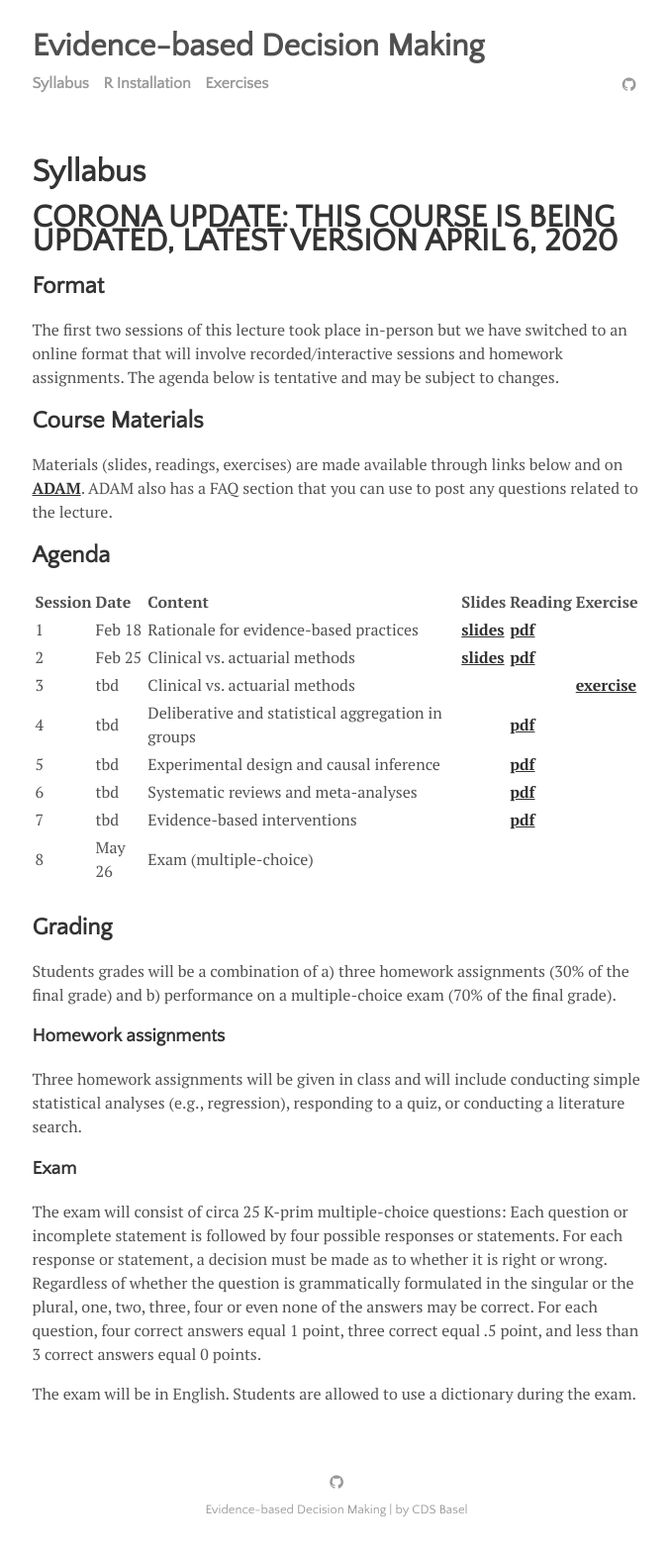
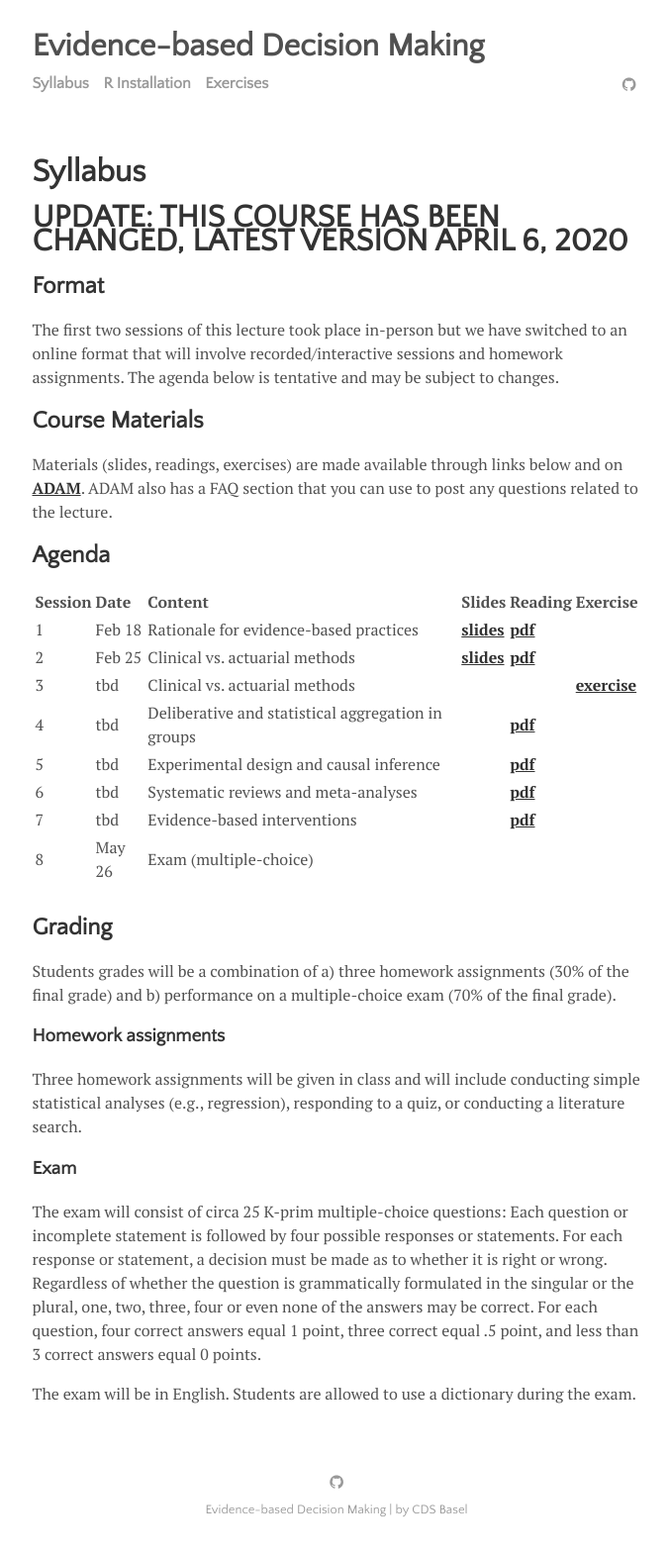
Before and after one commit to matarui/evidencebaseddm, a Jekyll site: the page built from menu/syllabus.md, in a window 1280 px wide. Shown: the whole page at 99% size, without its empty margins (300-977 px from the left). Built offline with Jekyll 4.4.1, drawn with Linux system fonts in a browser that asks for light colours.

Commit message:
Update syllabus.md

```diff
--- a/menu/syllabus.md
+++ b/menu/syllabus.md
@@ -3,7 +3,7 @@ layout: page
 title: Syllabus
 ---
 
-# CORONA UPDATE: THIS COURSE IS BEING UPDATED, LATEST VERSION APRIL 6, 2020
+# UPDATE: THIS COURSE HAS BEEN CHANGED, LATEST VERSION APRIL 6, 2020
 
 ## Format
 The first two sessions of this lecture took place in-person but we have switched to an online format that will involve recorded/interactive sessions and homework assignments. The agenda below is tentative and may be subject to changes.
```
